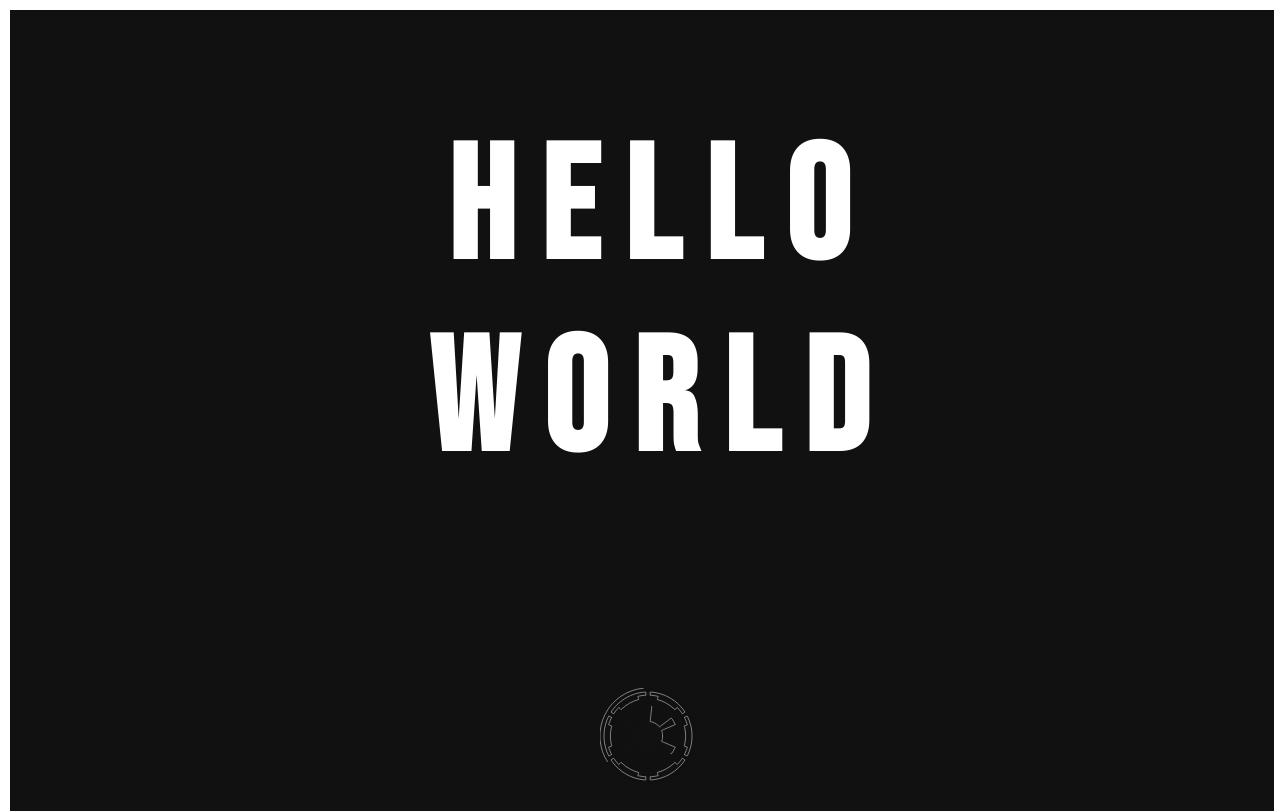
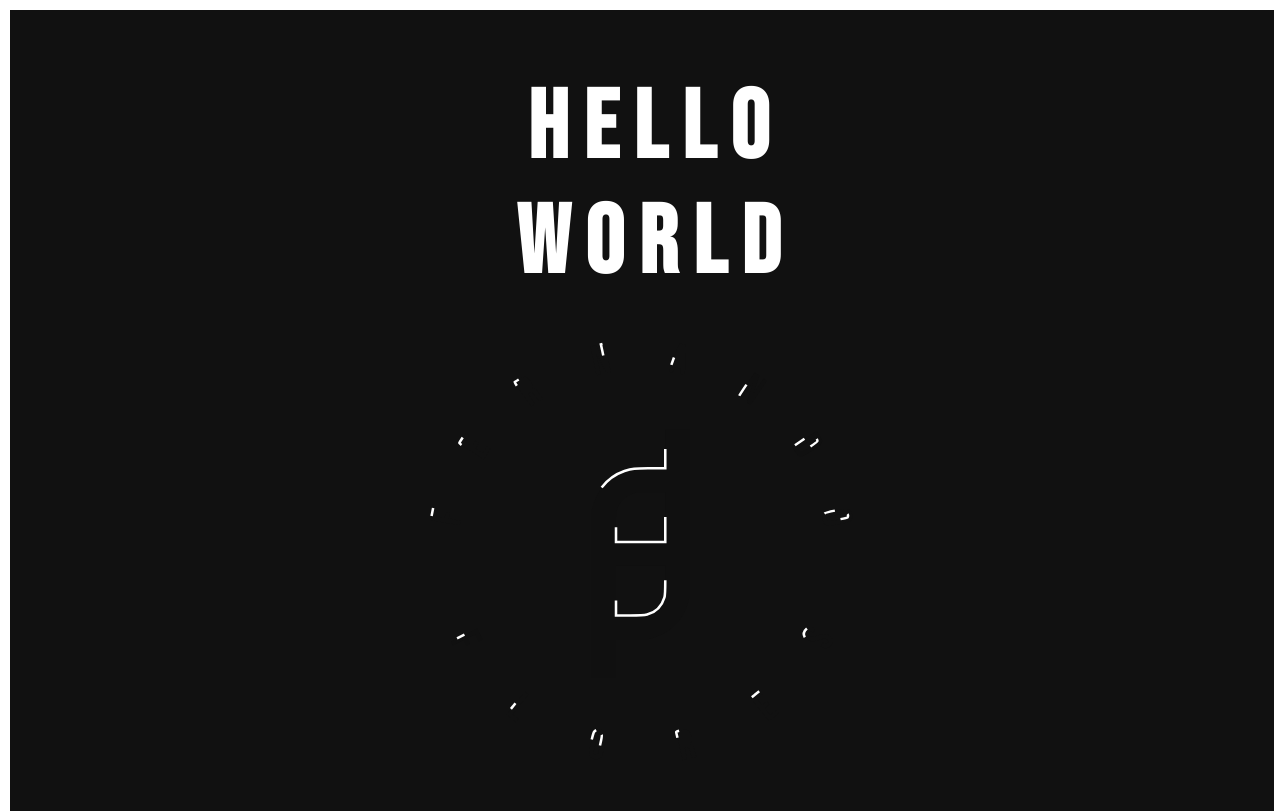
Before and after one commit to flores8ko/experiment, a plain HTML site: page index.html in a window 1280 px wide. Shown: the top 811 px of the page. Drawn offline with Linux system fonts and the light colour scheme.

Commit message:
logo img update

```diff
--- a/index.css
+++ b/index.css
@@ -60,7 +60,7 @@
 .floating-element {
     position: fixed;
 
-    margin-top: 85vh;
+    margin-top: 35vh;
     animation: rotate 1s linear infinite;
     animation-play-state: paused;
     animation-delay: calc(var(--scroll) * -1s);
@@ -78,5 +78,5 @@
 
 .floating-text > h1 {
     color: white;
-    font-size: 10em;
+    font-size: 6em;
 }
--- a/index.html
+++ b/index.html
@@ -20,69 +20,81 @@
 </div>
 
 <div class="floating-element" style="width: 100%">
-    <div style="width: 12vh; height: 12vh; margin-left: auto; margin-right: auto">
+    <div style="width: 65vh; height: 65vh; margin-left: auto; margin-right: auto">
         <svg version="1.0" xmlns="http://www.w3.org/2000/svg"
              width="100%" height="100%" viewBox="0 0 1024.000000 1024.000000"
              preserveAspectRatio="xMidYMid slice">
             <g transform="translate(0.000000,1024.000000) scale(0.100000,-0.100000)"
                stroke-width="50" stroke="white" fill="none">
-                <path d="M4665 10225 c-847 -78 -1646 -354 -2345 -813 -316 -207 -538 -389
--821 -671 -283 -283 -465 -506 -671 -821 -462 -706 -739 -1506 -813 -2350 -19
--227 -20 -671 0 -893 93 -1058 490 -2019 1175 -2847 133 -161 479 -507 640
--640 847 -701 1837 -1102 2918 -1181 211 -15 735 -7 931 15 1014 115 1936 508
-2731 1166 161 133 507 479 640 640 685 827 1082 1789 1175 2847 19 219 19 667
-0 886 -93 1059 -490 2019 -1175 2847 -133 161 -479 507 -640 640 -826 684
--1791 1083 -2840 1175 -213 18 -703 18 -905 0z m219 -452 c3 -21 8 -97 12
--168 l6 -131 -157 -13 c-186 -15 -344 -38 -550 -81 -82 -17 -151 -32 -152 -33
--1 -2 18 -78 42 -170 31 -120 40 -169 32 -172 -7 -3 -68 -21 -137 -41 -578
--166 -1112 -471 -1587 -905 l-145 -132 -116 116 c-65 65 -122 117 -129 117
--35 0 -426 -481 -518 -637 -11 -18 -23 -33 -27 -33 -5 0 -69 41 -144 91 l-135
-90 17 27 c153 240 394 531 645 778 663 650 1490 1083 2404 1258 168 32 460 69
-592 74 40 2 41 1 47 -35z m671 22 c1199 -115 2284 -667 3085 -1570 134 -152
-318 -391 404 -527 l17 -27 -135 -90 c-75 -50 -140 -91 -145 -91 -5 0 -12 7
--15 15 -32 84 -499 662 -527 653 -5 -2 -63 -54 -129 -116 l-120 -113 -127 117
-c-492 453 -1089 788 -1678 940 -33 9 -63 18 -67 20 -3 2 13 79 37 171 24 92
-43 168 42 169 -1 1 -56 13 -122 28 -197 43 -339 65 -544 83 l-193 18 6 130 c9
-177 14 205 35 205 10 0 89 -7 176 -15z m-116 -1535 c46 -5 86 -11 88 -14 2 -2
--37 -345 -87 -762 -50 -418 -91 -772 -93 -788 -2 -30 -2 -30 85 -48 298 -60
-567 -206 791 -430 65 -65 121 -118 123 -118 2 0 283 210 625 466 341 256 626
-467 633 470 28 11 221 -289 341 -531 l85 -169 -723 -309 c-397 -169 -726 -312
--730 -316 -4 -4 6 -49 23 -99 62 -186 74 -266 74 -492 0 -225 -9 -285 -65
--467 -18 -57 -30 -104 -28 -106 2 -2 324 -139 714 -306 391 -166 714 -307 719
--311 12 -12 -122 -284 -214 -436 -66 -109 -178 -274 -187 -274 -2 0 -285 211
--629 470 l-626 469 -117 -118 c-173 -177 -340 -290 -547 -371 -102 -40 -280
--90 -321 -90 -18 0 -23 -6 -23 -24 0 -14 41 -363 90 -777 50 -414 87 -756 83
--760 -14 -13 -233 -29 -408 -29 -148 0 -394 15 -403 25 -2 2 37 345 87 762 50
-417 91 767 91 778 0 18 -11 23 -72 34 -104 19 -268 74 -375 126 -161 79 -295
-176 -435 316 l-126 128 -627 -470 c-584 -438 -628 -469 -641 -452 -141 178
--415 667 -388 693 5 4 326 144 714 310 388 165 709 305 713 309 5 5 -5 51 -21
-103 -55 170 -67 253 -67 468 0 219 12 299 72 483 19 60 33 110 31 111 -2 1
--318 137 -703 301 -385 164 -710 303 -723 308 -28 13 -27 16 58 192 70 144
-201 363 280 471 l45 60 625 -469 c344 -257 630 -470 636 -473 6 -3 65 48 130
-113 227 226 525 387 806 434 l78 13 -6 35 c-7 52 -184 1529 -184 1540 0 33
-482 47 729 21z m-4268 -1297 c-101 -220 -226 -553 -243 -647 -3 -16 19 -25
-162 -65 91 -25 164 -51 163 -56 -2 -6 -16 -66 -32 -135 -79 -332 -105 -567
--105 -940 0 -306 10 -441 55 -700 19 -108 70 -336 83 -370 5 -12 -26 -24 -153
--59 -87 -24 -163 -46 -169 -50 -23 -14 131 -435 256 -704 l51 -107 -149 -75
--150 -75 -34 68 c-249 496 -411 1081 -467 1682 -16 174 -16 606 0 780 56 601
-218 1186 467 1682 l34 68 149 -75 149 -74 -67 -148z m8192 168 c384 -811 527
--1700 416 -2595 -50 -406 -167 -849 -323 -1220 -75 -176 -149 -326 -161 -326
--7 0 -76 31 -153 70 l-141 69 50 108 c125 267 280 690 257 704 -5 4 -81 26
--169 50 -127 35 -158 47 -153 59 13 36 65 265 83 375 70 405 78 837 25 1230
--18 132 -67 384 -93 478 -10 37 -16 69 -12 71 3 2 76 23 161 46 85 24 158 46
-162 49 9 9 -99 334 -159 476 -28 66 -74 169 -102 228 l-50 108 141 69 c77 39
-146 70 153 70 6 0 37 -53 68 -119z m-7826 -4489 c131 -194 435 -562 466 -562
-7 0 64 53 129 117 l117 117 108 -100 c490 -455 1033 -768 1624 -939 68 -19
-129 -37 136 -40 8 -3 -1 -52 -32 -172 -24 -92 -43 -168 -42 -169 1 -1 80 -18
-176 -38 184 -39 410 -71 579 -82 l102 -7 -1 -51 c-1 -83 -16 -276 -22 -282 -3
--4 -86 1 -184 10 -1374 129 -2611 844 -3412 1974 -37 53 -76 109 -85 124 l-17
-27 133 90 c73 49 138 90 143 90 6 0 42 -48 82 -107z m7389 17 l135 -90 -17
--27 c-86 -136 -270 -375 -404 -527 -749 -844 -1760 -1389 -2865 -1544 -167
--24 -404 -45 -412 -37 -6 6 -21 200 -22 281 l-1 50 193 18 c203 18 345 40 542
-83 66 15 121 27 122 28 1 1 -18 77 -42 169 -31 120 -40 169 -32 172 7 3 68 21
-137 41 578 166 1114 472 1588 905 l142 130 120 -113 c66 -62 124 -114 129
--116 10 -3 188 194 291 323 40 50 113 147 162 218 49 70 92 127 94 127 3 0 65
--41 140 -91z"/>
+               <path d="M4224 9139 l-32 -9 30 -137 c16 -76 31 -149 34 -163 3 -14 -30 43
+               -72 125 -42 83 -78 152 -80 154 -4 5 -114 -18 -114 -24 0 -7 111 -532 116
+               -548 5 -14 12 -16 42 -11 20 4 38 8 40 9 1 1 -16 88 -38 194 -22 105 -40 195
+               -39 199 0 4 43 -78 95 -181 75 -150 98 -187 112 -183 9 2 29 7 45 10 15 4 27
+               12 26 19 -2 43 -116 551 -124 553 -6 1 -24 -2 -41 -7z"/>
+               <path d="M5632 8872 c-107 -298 -106 -290 -40 -291 23 -1 28 5 42 47 l16 49
+               55 -10 54 -10 3 -56 3 -56 40 -6 c22 -4 41 -6 42 -5 0 0 4 129 8 286 4 157 9
+               288 11 292 3 3 -22 12 -53 18 -32 6 -63 13 -69 15 -7 2 -52 -108 -112 -273z"/>
+               <path d="M7059 8338 c-154 -229 -161 -242 -143 -255 50 -38 45 -41 159 127 60
+               88 110 159 112 157 2 -2 -26 -88 -62 -192 -61 -176 -64 -188 -48 -201 28 -20
+               63 -38 66 -33 2 2 75 109 162 238 l158 235 -29 23 c-16 13 -32 23 -35 23 -3 0
+               -48 -63 -99 -140 -52 -77 -94 -140 -95 -140 -1 0 24 75 55 168 l58 167 -48 32
+               -48 32 -163 -241z"/>
+               <path d="M2574 8439 c-44 -28 -80 -52 -82 -54 -4 -4 326 -476 333 -476 3 0 21
+               11 40 24 l34 23 -65 93 c-35 50 -64 96 -64 101 0 5 9 14 19 20 42 22 59 12
+               118 -70 32 -44 65 -80 73 -80 8 0 28 11 45 24 28 22 28 24 12 41 -10 9 -35 43
+               -57 75 -46 68 -83 100 -116 100 -20 0 -22 4 -17 33 6 42 -22 100 -75 157 -56
+               58 -94 56 -198 -11z"/>
+               <path d="M5460 7070 l0 -380 -287 0 c-319 0 -374 -6 -516 -54 -172 -59 -341
+               -181 -453 -329 -61 -81 -137 -240 -166 -347 l-23 -85 -2 -1657 -3 -1658 240 0
+               240 0 0 380 0 379 308 0 c293 1 313 2 404 25 175 44 308 118 439 243 133 127
+               220 277 272 468 l21 80 3 1658 4 1657 -241 0 -240 0 0 -380z m0 -1340 l0 -490
+               -485 0 -485 0 0 284 c0 255 2 290 20 348 39 126 132 236 248 293 93 46 155 53
+               440 54 l262 1 0 -490z m0 -1243 c0 -231 -3 -293 -16 -338 -50 -169 -176 -295
+               -342 -340 -57 -16 -104 -19 -339 -19 l-273 0 0 490 0 490 485 0 485 0 0 -283z"/>
+               <path d="M8201 7270 c-123 -82 -228 -153 -233 -158 -7 -7 8 -37 41 -86 97
+               -143 120 -143 348 8 228 150 235 168 125 333 -19 29 -40 53 -46 52 -6 0 -112
+               -68 -235 -149z m242 0 c10 -17 16 -38 12 -48 -6 -20 -293 -212 -317 -212 -20
+               0 -64 58 -52 70 15 13 329 220 334 220 3 0 14 -14 23 -30z"/>
+               <path d="M1471 7296 c-34 -52 -63 -100 -66 -108 -3 -8 79 -67 238 -169 l242
+               -156 68 105 c37 57 67 105 65 106 -2 2 -17 12 -35 25 l-32 22 -42 -66 c-23
+               -36 -44 -65 -48 -63 -30 14 -131 83 -131 90 0 5 14 30 31 54 17 25 29 47 27
+               48 -1 1 -18 13 -35 25 l-33 22 -31 -51 c-35 -57 -33 -57 -115 -5 l-55 36 22
+               37 c12 20 31 50 42 66 20 28 20 29 1 43 -50 37 -49 38 -113 -61z"/>
+               <path d="M889 5908 c-2 -8 -46 -233 -45 -235 3 -4 566 -106 570 -102 2 2 7 22
+               10 45 l7 41 -112 21 c-61 12 -114 23 -117 26 -2 3 0 29 6 58 5 29 9 54 9 54
+               -1 1 -21 5 -44 9 l-41 6 -7 -55 c-8 -62 -5 -61 -91 -45 -100 17 -93 10 -77 90
+               8 39 13 72 11 73 -5 5 -78 17 -79 14z"/>
+               <path d="M8800 5856 c-176 -34 -201 -43 -226 -81 -20 -31 -20 -114 0 -154 37
+               -71 86 -76 321 -30 177 34 207 46 236 92 36 57 8 162 -51 192 -41 21 -92 18
+               -280 -19z m248 -68 c16 -16 15 -53 0 -66 -14 -11 -319 -72 -360 -72 -30 0 -48
+               17 -48 47 0 32 19 39 195 72 172 33 196 36 213 19z"/>
+               <path d="M8249 3533 c-86 -73 -75 -184 23 -232 56 -27 122 -27 196 0 102 37
+               115 40 149 28 41 -13 57 -33 49 -63 -8 -32 -38 -41 -75 -21 l-30 15 -21 -40
+               -20 -39 28 -15 c78 -40 149 -22 189 49 45 80 18 156 -72 196 -57 26 -102 23
+               -197 -11 -93 -34 -117 -36 -159 -14 -24 12 -30 21 -27 41 4 36 30 50 67 37 27
+               -11 29 -9 45 23 22 47 21 51 -21 62 -60 17 -89 13 -124 -16z"/>
+               <path d="M1505 3414 c-137 -68 -254 -125 -260 -127 -8 -3 22 -87 32 -87 2 0
+               48 23 103 50 55 28 104 50 109 50 5 0 14 -15 21 -32 6 -18 17 -41 24 -51 14
+               -18 15 -18 49 0 l35 18 -24 49 c-13 28 -24 51 -24 53 0 4 138 73 148 73 4 0
+               22 -29 40 -65 l32 -65 35 17 c19 9 35 21 34 27 0 6 -23 56 -52 112 l-52 101
+               -250 -123z"/>
+               <path d="M7310 2298 c-14 -11 -58 -46 -97 -79 l-73 -59 176 -217 c97 -120 180
+               -222 184 -227 5 -4 51 27 104 70 100 81 102 87 59 126 -17 15 -21 14 -77 -31
+               l-59 -48 -47 56 c-25 31 -49 61 -53 67 -3 6 14 26 38 44 25 19 45 38 45 43 0
+               5 -10 21 -23 37 l-23 27 -49 -39 c-26 -21 -51 -35 -55 -31 -3 4 -26 32 -50 62
+               l-44 53 44 37 c88 73 82 62 52 98 l-27 31 -25 -20z"/>
+               <path d="M2510 2064 c-168 -209 -181 -227 -163 -239 10 -7 52 -40 93 -74 41
+               -34 77 -61 80 -60 3 0 16 14 29 31 28 35 35 23 -54 94 l-39 31 156 195 156
+               195 -34 26 c-18 15 -35 27 -37 27 -2 0 -86 -102 -187 -226z"/>
+               <path d="M4099 1535 c-14 -8 -34 -25 -43 -39 -20 -32 -96 -355 -96 -411 0 -72
+               61 -125 144 -125 48 0 83 18 105 54 28 45 105 388 97 430 -15 80 -132 132
+               -207 91z m110 -93 c7 -14 -1 -65 -29 -188 -44 -193 -46 -200 -66 -208 -25 -10
+               -64 12 -64 35 0 26 67 325 80 357 12 28 64 31 79 4z"/>
+               <path d="M5732 1522 c-48 -12 -61 -19 -57 -31 2 -9 32 -135 65 -281 34 -146
+               63 -266 65 -268 5 -6 85 18 85 26 0 4 -11 54 -25 112 -25 110 -24 120 21 120
+               33 0 51 -29 70 -110 24 -109 25 -109 78 -97 37 8 43 13 37 26 -5 9 -16 50 -26
+               92 -18 84 -46 139 -75 146 -18 5 -18 7 -4 28 33 50 6 196 -42 234 -32 25 -99
+               26 -192 3z"/>
             </g>
         </svg>
     </div>
```
Also changed, not shown: img/logo.svg (added).
